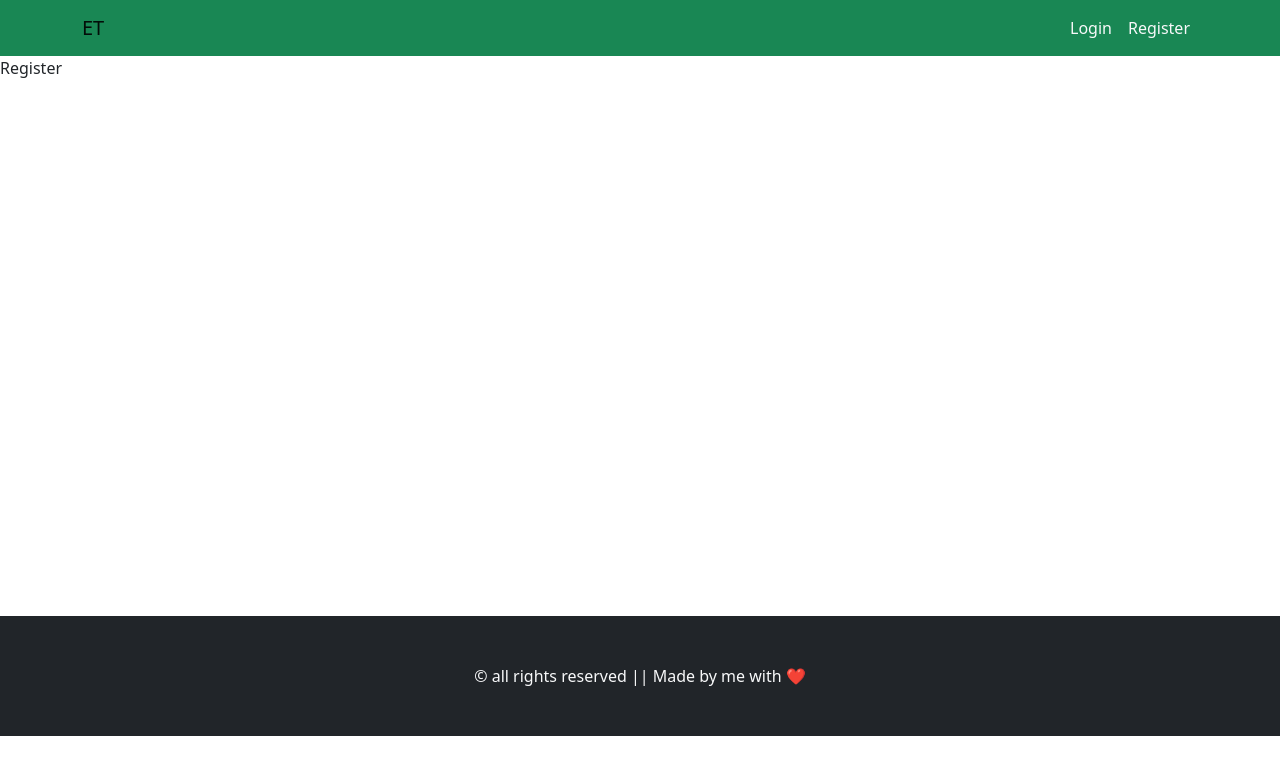
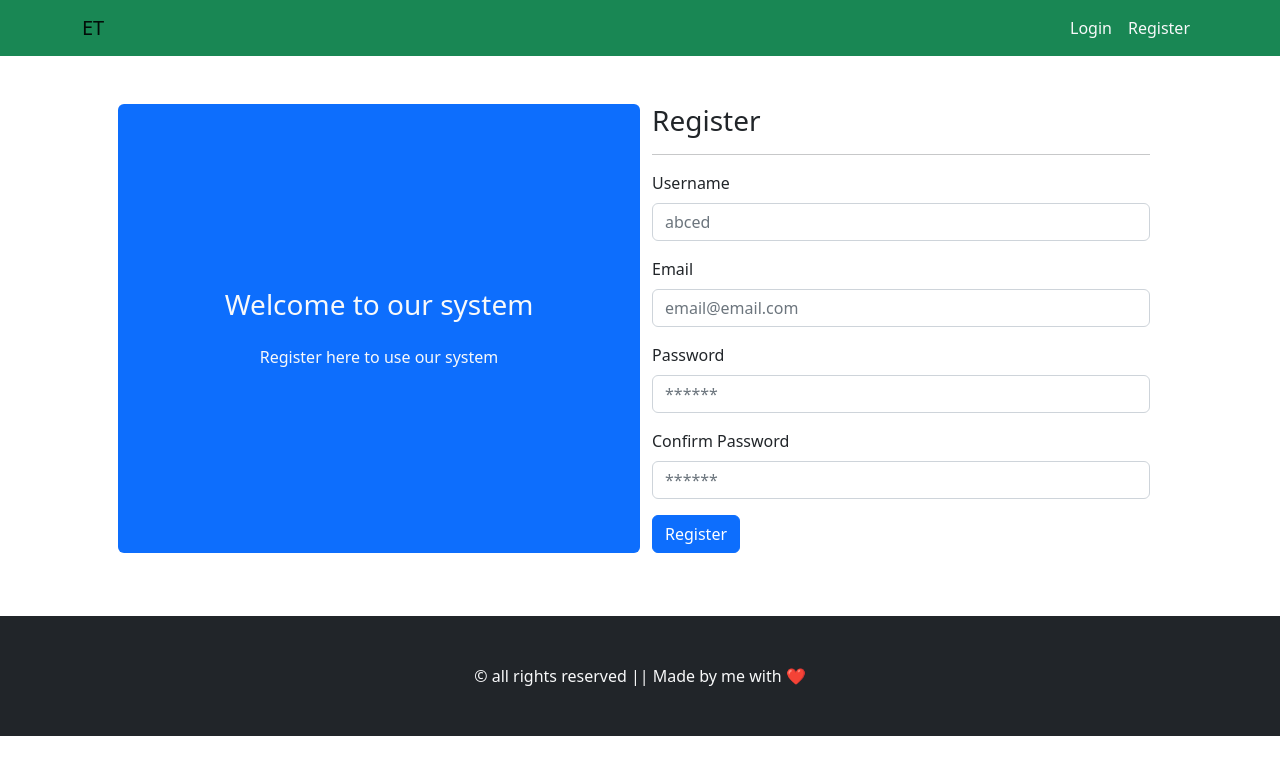
Before and after one commit to Emprcode/ET, a React (Create React App) app in the folder client/: page /register in a window 1280 px wide. Shown: the top 774 px of the page. Built offline with nearby package versions, Linux system fonts and the light colour scheme.

Commit message:
register and login page ui completed

```diff
--- /dev/null
+++ b/client/src/components/customFields/CustomForm.js
@@ -0,0 +1,11 @@
+import React from 'react'
+import { Form } from 'react-bootstrap'
+
+export const CustomForm = ({label, ...rest}) => {
+  return (
+    <Form.Group className="mb-3" >
+    <Form.Label>{label}</Form.Label>
+    <Form.Control {...rest} />
+  </Form.Group>
+  )
+}
--- a/client/src/pages/Login.js
+++ b/client/src/pages/Login.js
@@ -1,9 +1,52 @@
-import React from 'react'
+import React from "react";
+import { Button, Col, Container, Form, Row } from "react-bootstrap";
+import { CustomForm } from "../components/customFields/CustomForm";
+import { MainLayout } from "../components/layout/MainLayout";
 
 const Login = () => {
+  const inputs = [
+    {
+      label: "Email",
+      type: "email",
+      name: "email",
+      required: true,
+      placeholder: "email@email.com",
+    },
+    {
+      label: "Password",
+      type: "password",
+      name: "password",
+      required: true,
+      placeholder: "******",
+    },
+  ];
   return (
-    <div>Login</div>
-  )
-}
+    <MainLayout>
+      <Container>
+        <Row className="p-5">
+          <Col className="info bg-primary rounded d-flex justify-content-center align-items-center">
+            <div className="text-light text-center  ">
+              <h3 className="p-3">Welcome to our system</h3>
+              <p>Login to use our system and manage your financial situation</p>
+            </div>
+          </Col>
+          <Col>
+            <Form>
+              <h3>Login</h3>
+              <hr />
+              {inputs.map((item, i) => (
+                <CustomForm key={i} {...item} />
+              ))}
 
-export default Login
+              <Button variant="primary" type="submit">
+                Login
+              </Button>
+            </Form>
+          </Col>
+        </Row>
+      </Container>
+    </MainLayout>
+  );
+};
+
+export default Login;
--- a/client/src/pages/Register.js
+++ b/client/src/pages/Register.js
@@ -1,10 +1,84 @@
-import React from 'react'
-import { MainLayout } from '../components/layout/MainLayout'
+import React, { useState } from "react";
+import { Button, Col, Container, Form, Row } from "react-bootstrap";
+import { CustomForm } from "../components/customFields/CustomForm";
+import { MainLayout } from "../components/layout/MainLayout";
+import {toast} from 'react-toastify'
 
-const Register = () => {
+const Login = () => {
+  const [form, setForm] = useState({});
+
+  const handleOnChange = e => {
+    const {name, value} = e.target
+
+    setForm({
+      ...form, [name]: value
+    })
+  }
+
+  const handleOnSubmit = async e=> {
+    e.preventDefault()
+  //   const {status, message} = await postUser(form)
+
+  //   toast[status](message)
+  }
+
+  const inputs = [
+    {
+      label: "Username",
+      type: "text",
+      name: "name",
+      required: true,
+      placeholder: "abced",
+    },
+    {
+      label: "Email",
+      type: "email",
+      name: "email",
+      required: true,
+      placeholder: "email@email.com",
+    },
+    {
+      label: "Password",
+      type: "password",
+      name: "password",
+      required: true,
+      placeholder: "******",
+    },
+    {
+      label: "Confirm Password",
+      type: "password",
+      name: "confirmPassword",
+      required: true,
+      placeholder: "******",
+    },
+  ];
   return (
-    <MainLayout>Register</MainLayout>
-  )
-}
+    <MainLayout>
+      <Container>
+        <Row className="p-5">
+          <Col className="info bg-primary rounded d-flex justify-content-center align-items-center">
+            <div className="text-light text-center  ">
+              <h3 className="p-3">Welcome to our system</h3>
+              <p>Register here to use our system</p>
+            </div>
+          </Col>
+          <Col>
+            <Form onSubmit={handleOnSubmit}>
+              <h3>Register</h3>
+              <hr />
+              {inputs.map((item, i) => (
+                <CustomForm key={i} {...item} onChange={handleOnChange}/>
+              ))}
 
-export default Register
+              <Button variant="primary" type="submit">
+                Register
+              </Button>
+            </Form>
+          </Col>
+        </Row>
+      </Container>
+    </MainLayout>
+  );
+};
+
+export default Login;
```
Also changed, not shown: client/src/components/helper/axiosHelper.js (added).
